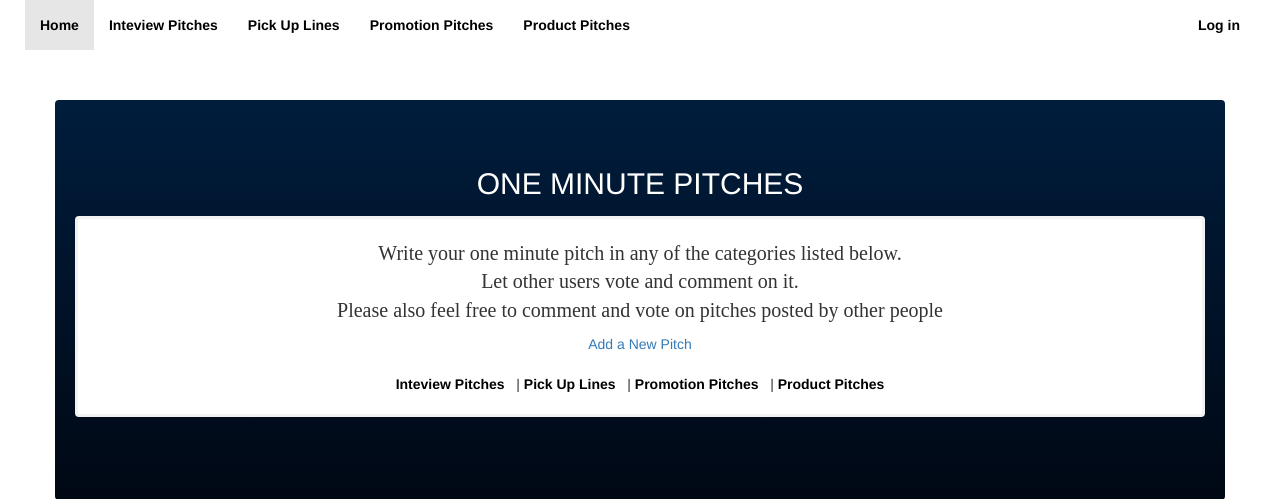
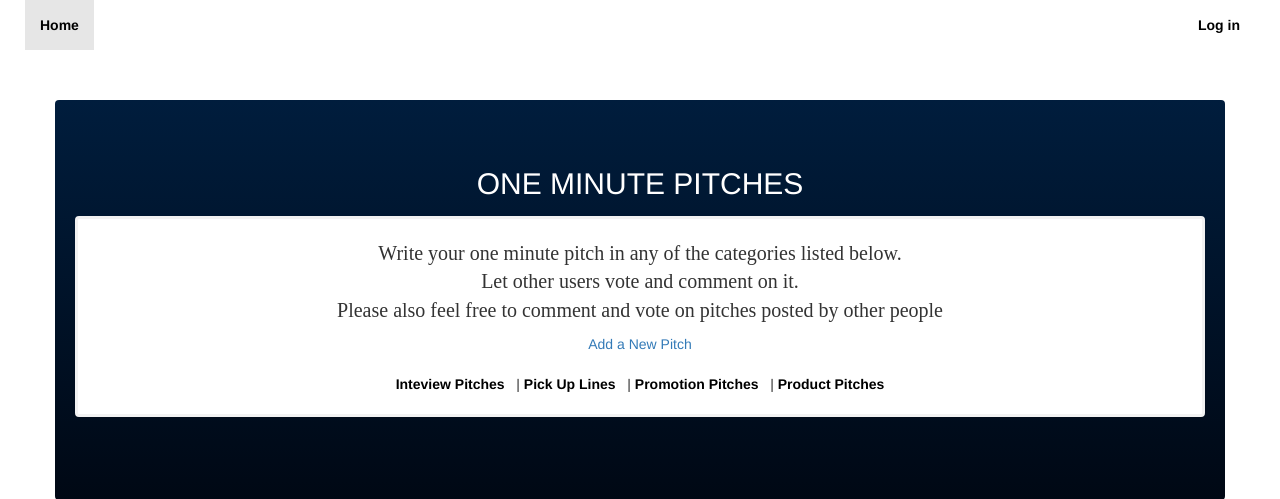
Before and after one commit to Vonmak/the-pitches, a Flask app: page / in a window 1280 px wide. Shown: the top 499 px of the page. Run offline with Flask 2, Linux system fonts and the light colour scheme; some libraries are stand-ins or nearby versions; some web fonts are replaced.

Commit message:
updated the navbar.

```diff
--- a/app/templates/navbar.html
+++ b/app/templates/navbar.html
@@ -2,34 +2,6 @@
   <ul class="nav navbar-nav" style="margin-left: 10px">
     <li style="background: #e6e6e6">
       <a href="/" style="color: black; font-weight: bolder">Home</a>
-    </li>
-    <li>
-      <a
-        href="{{url_for('main.interview')}}"
-        style="color: black; font-weight: bolder"
-        >Inteview Pitches</a
-      >
-    </li>
-    <li>
-      <a
-        href="{{url_for('main.lines')}}"
-        style="color: black; font-weight: bolder"
-        >Pick Up Lines</a
-      >
-    </li>
-    <li>
-      <a
-        href="{{url_for('main.promotion')}}"
-        style="color: black; font-weight: bolder"
-        >Promotion Pitches</a
-      >
-    </li>
-    <li>
-      <a
-        href="{{url_for('main.product')}}"
-        style="color: black; font-weight: bolder"
-        >Product Pitches</a
-      >
     </li>
   </ul>
 
```
